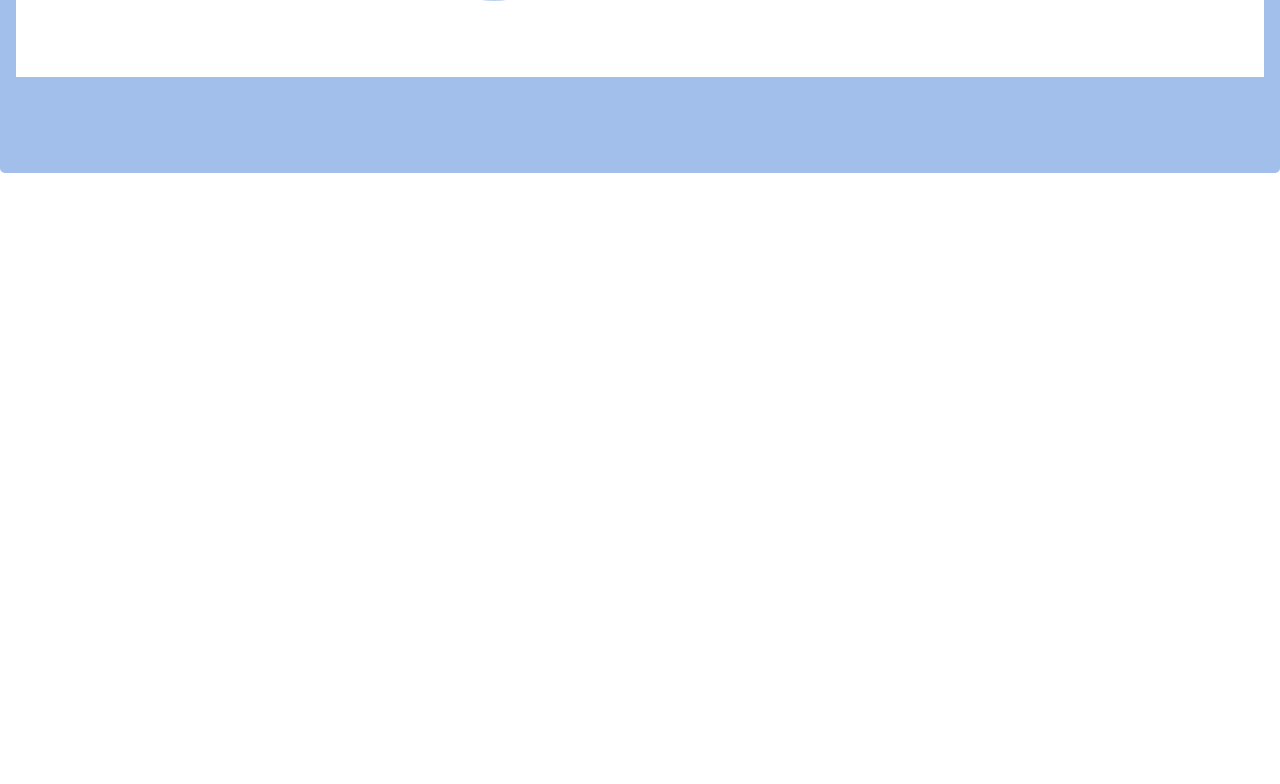
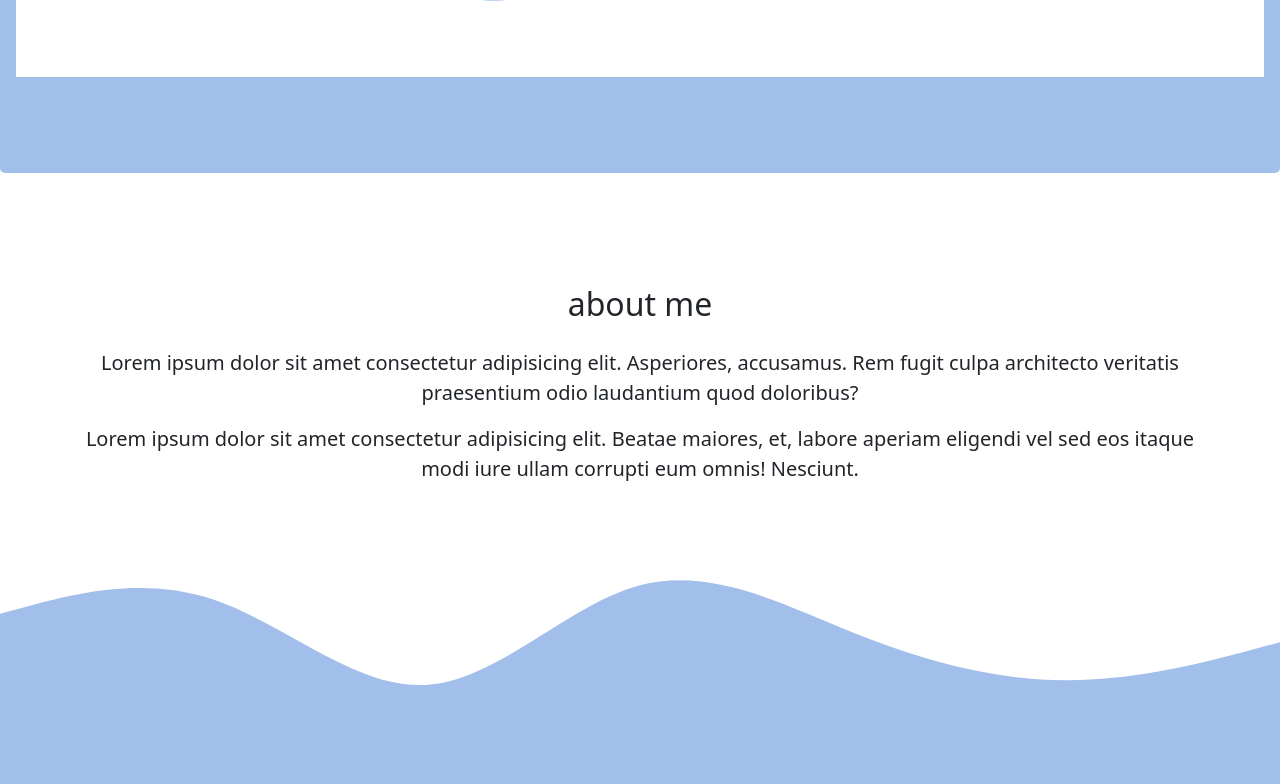
Before and after one commit to fauzaAidil/uas_al-refauza-aidil, a plain HTML site: page index.html in a window 1280 px wide. Shown: the part 598-1382 px from the top of the page. Before the commit the page ends 803 px from the top, so only its background shows below. Drawn offline with nearby package versions, Linux system fonts and the light colour scheme.

Commit message:
Membuat Bagian About

```diff
--- a/index.html
+++ b/index.html
@@ -67,3 +67,30 @@
     <p class="lead">content creator</p>
     <svg xmlns="http://www.w3.org/2000/svg" viewBox="0 0 1440 320"><path fill="#ffff" fill-opacity="1" d="M0,96L26.7,85.3C53.3,75,107,53,160,37.3C213.3,21,267,11,320,48C373.3,85,427,171,480,208C533.3,245,587,235,640,202.7C693.3,171,747,117,800,128C853.3,139,907,213,960,202.7C1013.3,192,1067,96,1120,80C1173.3,64,1227,128,1280,160C1333.3,192,1387,192,1413,192L1440,192L1440,320L1413.3,320C1386.7,320,1333,320,1280,320C1226.7,320,1173,320,1120,320C1066.7,320,1013,320,960,320C906.7,320,853,320,800,320C746.7,320,693,320,640,320C586.7,320,533,320,480,320C426.7,320,373,320,320,320C266.7,320,213,320,160,320C106.7,320,53,320,27,320L0,320Z"></path></svg>
 </section>
+
+<!-- Bootstrap 5 JS (Bundle includes Popper) -->
+<script src="https://cdn.jsdelivr.net/npm/bootstrap@5.3.0/dist/js/bootstrap.bundle.min.js"></script>
+</body>
+</html>
+<!-- about -->
+
+<section id="about">
+  <div class="container">
+    <div class="row text-center mb-3">
+      <div class="col">
+        <h2>about me</h2>
+      </div>
+    </div>
+    <div class="row justify-content-center fs-5 text-center">
+      <div class="col-mb-4">
+        <p>Lorem ipsum dolor sit amet consectetur adipisicing elit. Asperiores, accusamus. Rem fugit culpa architecto veritatis praesentium odio laudantium quod doloribus?</p>
+      </div>
+      <div class="col-mb-4">
+        <p>Lorem ipsum dolor sit amet consectetur adipisicing elit. Beatae maiores, et, labore aperiam eligendi vel sed eos itaque modi iure ullam corrupti eum omnis! Nesciunt.</p>
+      </div>
+    </div>
+  </div>
+  <svg xmlns="http://www.w3.org/2000/svg" viewBox="0 0 1440 320"><path fill="#a2beeb" fill-opacity="1" d="M0,128L40,117.3C80,107,160,85,240,112C320,139,400,213,480,208C560,203,640,117,720,96C800,75,880,117,960,149.3C1040,181,1120,203,1200,202.7C1280,203,1360,181,1400,170.7L1440,160L1440,320L1400,320C1360,320,1280,320,1200,320C1120,320,1040,320,960,320C880,320,800,320,720,320C640,320,560,320,480,320C400,320,320,320,240,320C160,320,80,320,40,320L0,320Z"></path></svg>
+</section>
+
+<!-- akhir about -->
```
